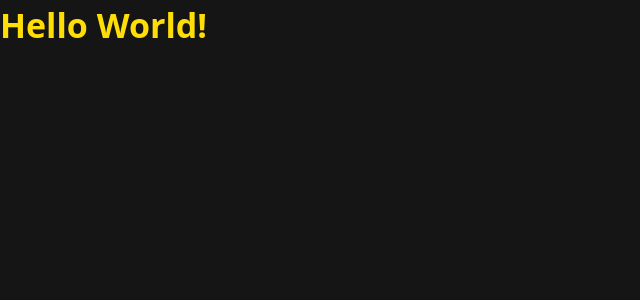
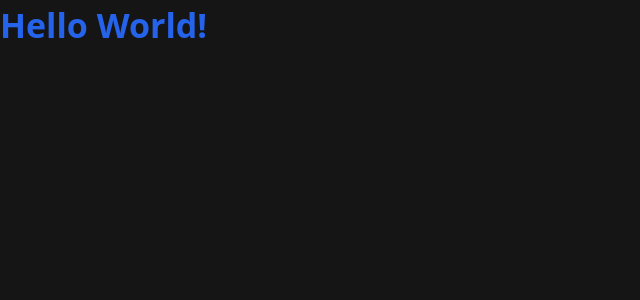
Before and after one commit to cmarciao/send-flow-web, a React (Vite) app: page / in a window 1280 px wide. Shown: the top 300 px of the page, without its empty margins (0-640 px from the left). Built offline with nearby package versions, Linux system fonts and the light colour scheme.

Commit message:
chore: Config tailwindcss for vite

```diff
--- a/src/App.tsx
+++ b/src/App.tsx
@@ -1,5 +1,5 @@
 export function App() {
     return (
-        <h1>Hello World!</h1>
+        <h1 className="text-blue-600">Hello World!</h1>
     );
 }
--- a/tailwind.config.ts
+++ b/tailwind.config.ts
@@ -2,9 +2,8 @@ import type { Config } from 'tailwindcss';
 
 const config: Config = {
     content: [
-		'./src/pages/**/*.{js,ts,jsx,tsx,mdx}',
-		'./src/components/**/*.{js,ts,jsx,tsx,mdx}',
-		'./src/app/**/*.{js,ts,jsx,tsx,mdx}',
+        "./index.html",
+        "./src/**/*.{js,ts,jsx,tsx}"
     ],
     theme: {
         extend: {
```
Also changed, not shown: package.json (+4 -4 lines), 1 other file (tests, documents, lock files or other folders). Lines whose indentation alone changed are shown as unchanged.
